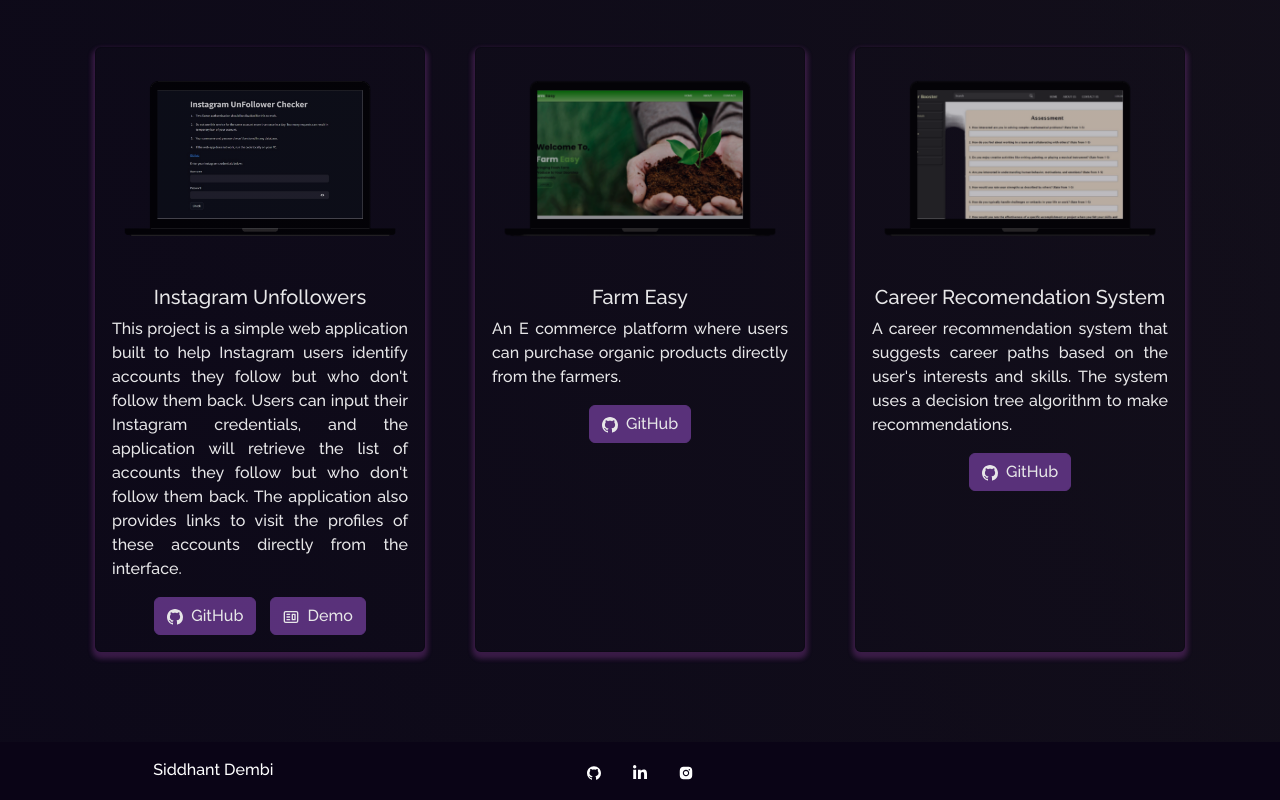
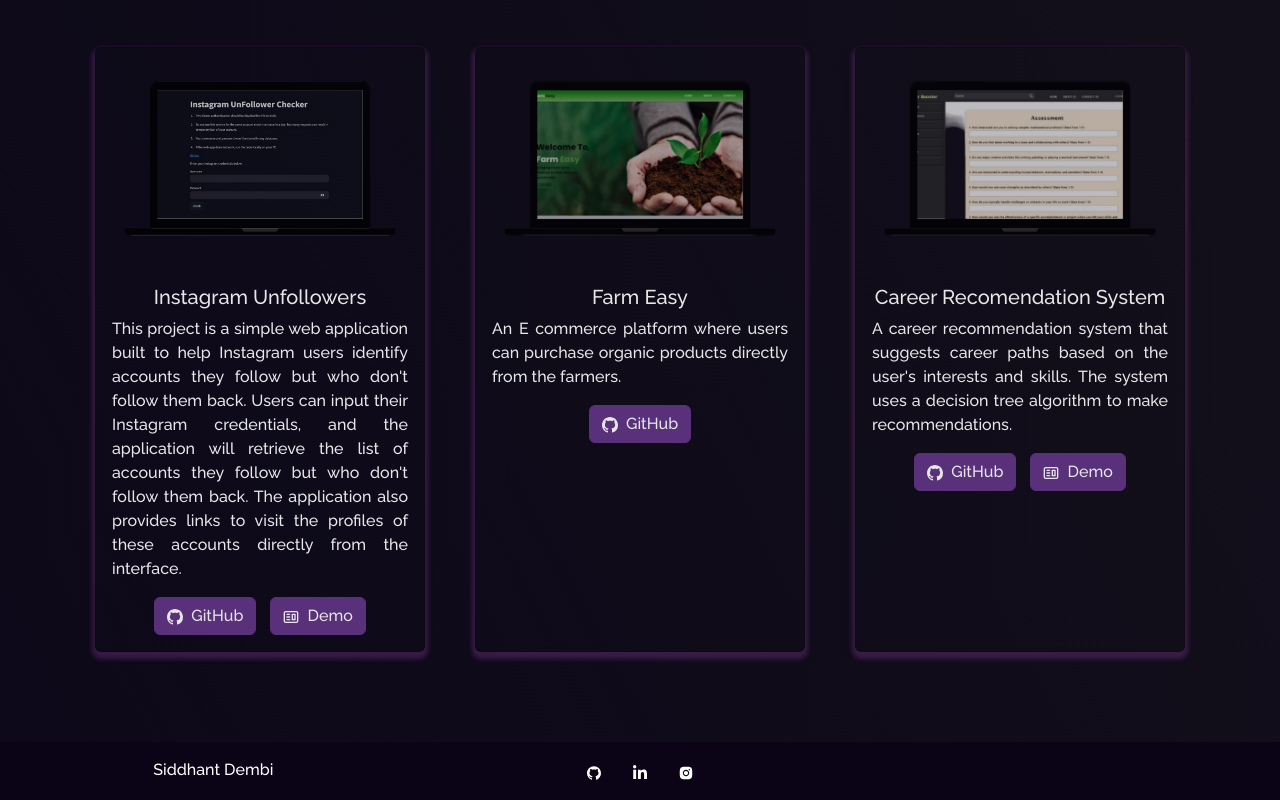
Before and after one commit to SiddhantDembi/Portfolio, a React (Create React App) app: page /project in a window 1280 px wide. Shown: the part 1642-2442 px from the top of the page. Built offline with nearby package versions, Linux system fonts and the light colour scheme.

Commit message:
Update portfolio and project links

```diff
--- a/src/components/Projects/Projects.js
+++ b/src/components/Projects/Projects.js
@@ -119,8 +119,8 @@ function Projects() {
               isBlog={false}
               title="Career Recomendation System"
               description="A career recommendation system that suggests career paths based on the user's interests and skills. The system uses a decision tree algorithm to make recommendations."
-              ghLink="https://github.com/SiddhantDembi/Codestorm_priv"
-              // demoLink=""
+              ghLink="https://github.com/SiddhantDembi/Career-Recomendation-System"
+              demoLink="https://career-wise-recomend.vercel.app/"
             />
           </Col>
 
```
Also changed, not shown: 1 other file (tests, documents, lock files or other folders).
